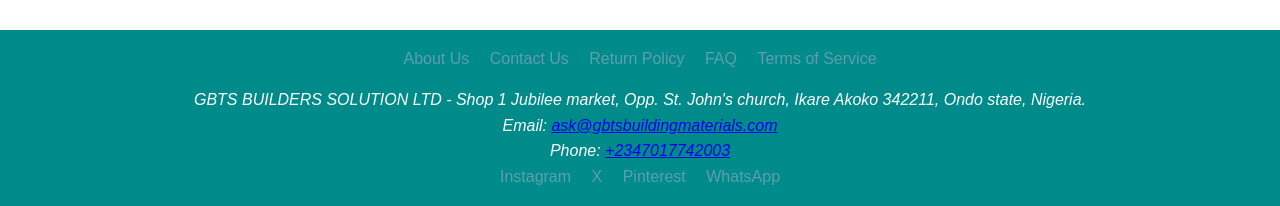
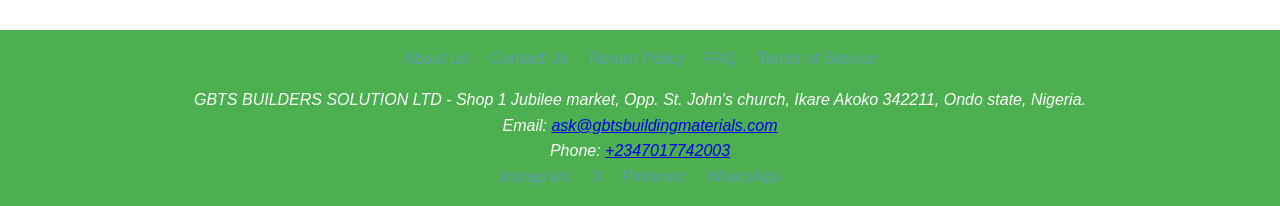
Before and after one commit to gbtsbuild/Stfront_2, a plain HTML site: page index.html in a window 1280 px wide. Shown: the part 1228-1434 px from the top of the page. Drawn offline with Linux system fonts and the light colour scheme.

Commit message:
Update style.css
More modification

```diff
--- a/style.css
+++ b/style.css
@@ -58,7 +58,7 @@
     display: block;
 }
 footer {
-    background: #008B8B; /* Updated Footer Background Color */
+    background: #4CAF50; /* Updated Footer Background Color */
     color: white;
     text-align: center;
     padding: 1rem 0;
```
